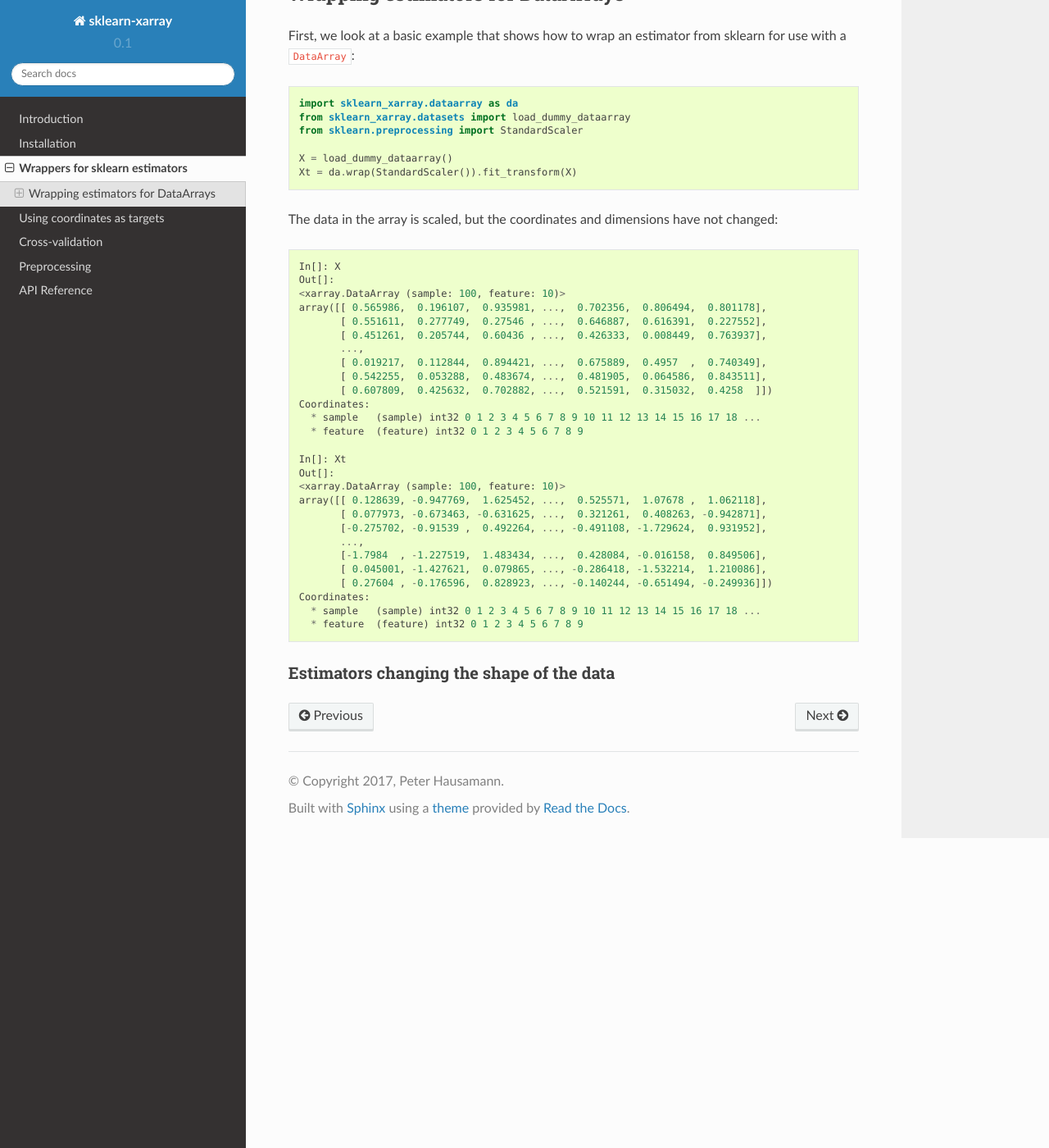
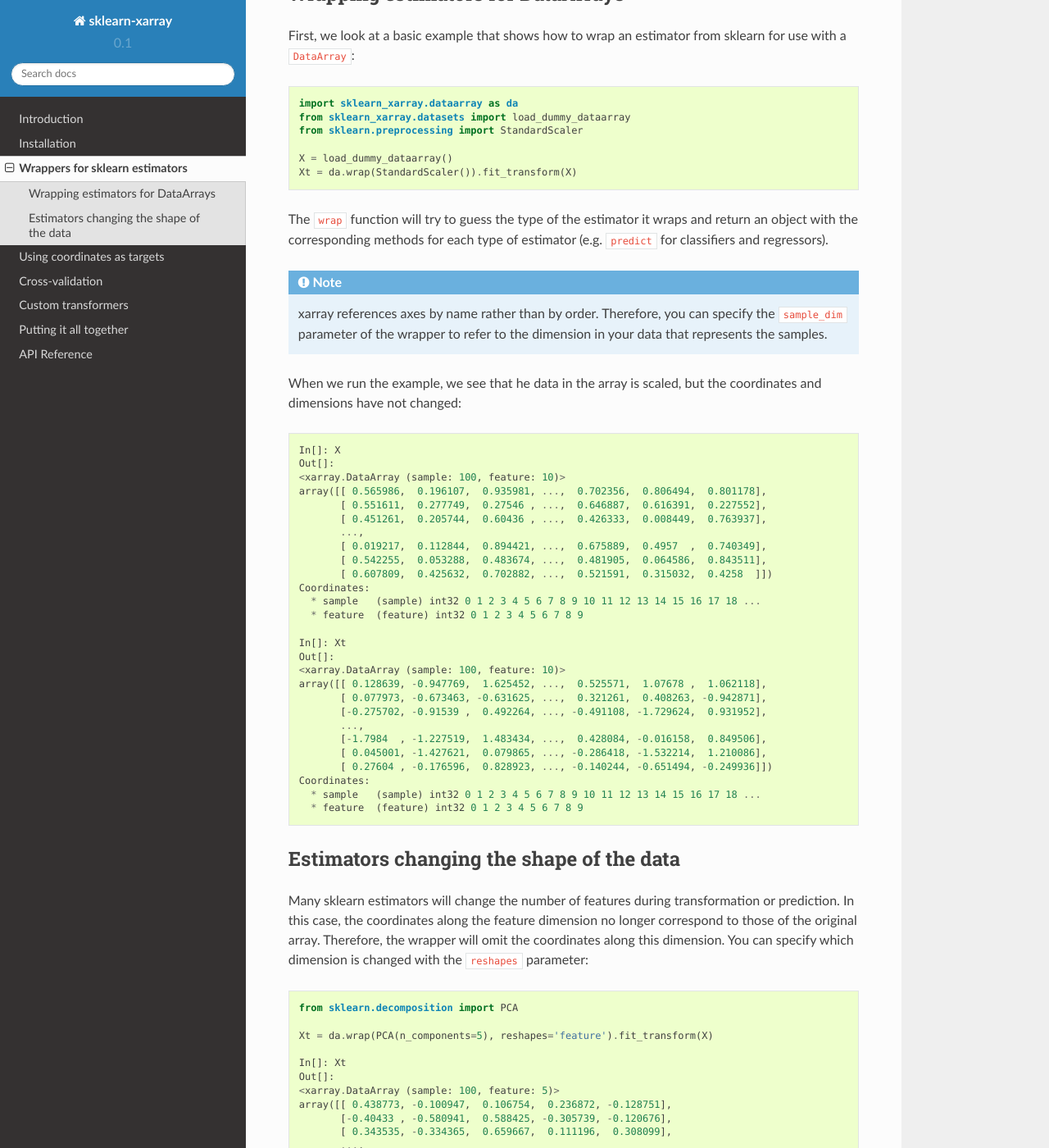
Before and after one commit to phausamann/sklearn-xarray, a Sphinx documentation site: the page built from doc/content/wrappers.rst, in a window 1280 px wide and 1400 px high, scrolled down 403 px. Shown: the whole window at 82% size. Built offline with Sphinx 7.4.7 and the Read the Docs theme 2.0.0, drawn with Linux system fonts in a browser that asks for light colours; formulas are drawn with MathJax 3; some of the changed text lies outside the part shown.

```diff
--- /dev/null
+++ b/doc/content/cv_gs.rst
@@ -0,0 +1,2 @@
+Putting it all together
+================
--- a/doc/content/wrappers.rst
+++ b/doc/content/wrappers.rst
@@ -24,8 +24,18 @@ sklearn for use with a ``DataArray``::
     X = load_dummy_dataarray()
     Xt = da.wrap(StandardScaler()).fit_transform(X)
 
-The data in the array is scaled, but the coordinates and dimensions have not
-changed::
+The ``wrap`` function will try to guess the type of the estimator it wraps
+and return an object with the corresponding methods for each type of estimator
+(e.g. ``predict`` for classifiers and regressors).
+
+.. note::
+
+    xarray references axes by name rather than by order. Therefore, you can
+    specify the ``sample_dim`` parameter of the wrapper to refer to the
+    dimension in your data that represents the samples.
+
+When we run the example, we see that he data in the array is scaled, but the
+coordinates and dimensions have not changed::
 
     In[]: X
     Out[]:
@@ -56,5 +66,30 @@ changed::
       * feature  (feature) int32 0 1 2 3 4 5 6 7 8 9
 
 
+=====
 Estimators changing the shape of the data
-*****************************************
+=====
+
+Many sklearn estimators will change the number of features during
+transformation or prediction. In this case, the coordinates along the feature
+dimension no longer correspond to those of the original array. Therefore, the
+wrapper will omit the coordinates along this dimension. You can specify which
+dimension is changed with the ``reshapes`` parameter::
+
+    from sklearn.decomposition import PCA
+
+    Xt = da.wrap(PCA(n_components=5), reshapes='feature').fit_transform(X)
+
+    In[]: Xt
+    Out[]:
+    <xarray.DataArray (sample: 100, feature: 5)>
+    array([[ 0.438773, -0.100947,  0.106754,  0.236872, -0.128751],
+           [-0.40433 , -0.580941,  0.588425, -0.305739, -0.120676],
+           [ 0.343535, -0.334365,  0.659667,  0.111196,  0.308099],
+           ...,
+           [ 0.519982,  0.38072 ,  0.133793, -0.064086,  0.108029],
+           [-0.099056, -0.086161, -0.115271, -0.053594, -0.736321],
+           [-0.358513, -0.327132, -0.635314, -0.310221, -0.017318]])
+    Coordinates:
+      * sample   (sample) int32 0 1 2 3 4 5 6 7 8 9 10 11 12 13 14 15 16 17 18 ...
+    Dimensions without coordinates: feature
--- a/doc/index.rst
+++ b/doc/index.rst
@@ -21,6 +21,7 @@ Documentation
        content/target
        content/crossval
        content/preprocessing
+       content/cv_gs
 
        content/api
 
```
Also changed, not shown: README.md (+0 -2 lines), doc/content/preprocessing.rst (+12 -2 lines).
